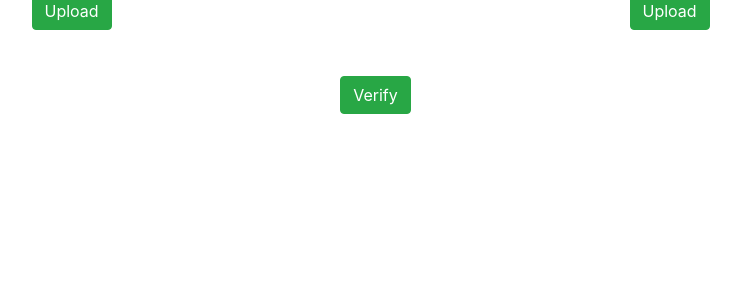
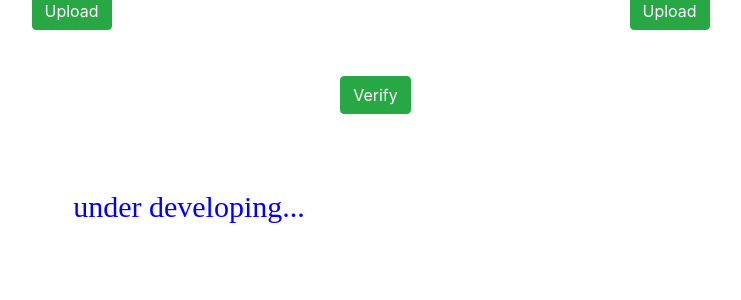
Before and after one commit to nileshchilka1/Signature-Verification-using-Siamese-Network, a Flask app: page / in a window 1280 px wide. Shown: the part 262-562 px from the top of the page, without its empty margins (266-1007 px from the left). Run offline with Flask 2, Linux system fonts and the light colour scheme; some libraries are stand-ins or nearby versions.

Commit message:
Update app.html

```diff
--- a/templates/app.html
+++ b/templates/app.html
@@ -660,6 +660,10 @@
 
         <div style=" padding-left: 360px;padding-top: 30px"> <h6> {{notupload}} </h6> </div>
 
+        <div class="col-sm-8 error" id="error" >
+                <p>under developing...</p>
+        </div>
+
 
     </div>
 
@@ -732,7 +736,7 @@
 
     $(document).ready(function () {
         console.log("ready!");
-        $("#error").hide();
+        $("#error").show();
 
         init();
     });
```
